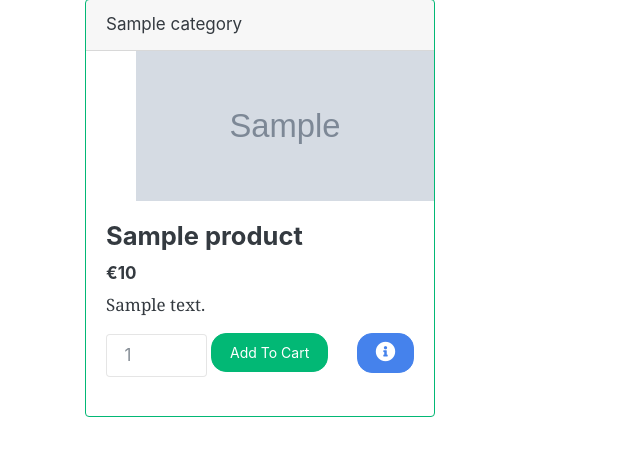
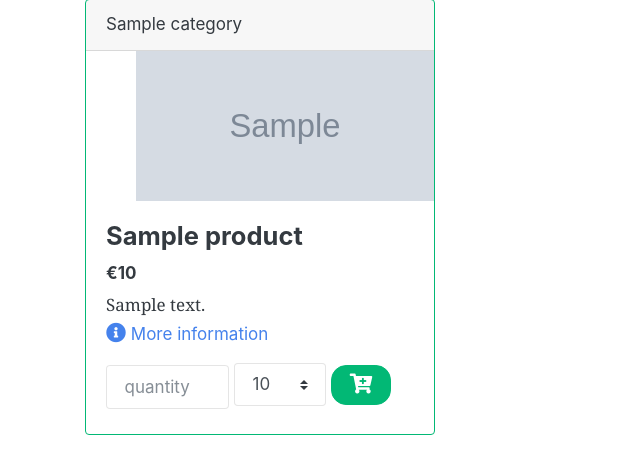
Before and after one commit to Code-Institute-Submissions/project-final-django, a Django app: template products/templates/products/show_products.html in a window 1280 px wide. Shown: the part 143-617 px from the top of the page, without its empty margins (0-640 px from the left). Run offline with Django 3.2, Linux system fonts and the light colour scheme; the template is opened without the code that fills it: most values are stand-ins (such as "Sample title", 1, 10 or a date in 2020); grey boxes marked "Sample" are stand-in pictures; some libraries are stand-ins or nearby versions.

Commit message:
added kg field to the product cards and updated function for product cart icon in navbar

```diff
--- a/cart/contexts.py
+++ b/cart/contexts.py
@@ -1,5 +1,4 @@
 
 def number_of_items_in_cart(request):
     cart = request.session.get('cart', {})
-    count = sum(cart.values())
-    return { 'number_of_items_in_cart': count }
+    return { 'number_of_items_in_cart': sum([v['quantity'] for v in cart.values()]) }
--- a/cart/views.py
+++ b/cart/views.py
@@ -16,7 +16,7 @@ def add_to_cart(request):
     print(weight)
 
     cart = request.session.get('cart', {})
-    cart[product_id] = cart.get(product_id, 0) + quantity
+    cart["{0}-{1}".format(product_id, weight)] = {'quantity': cart.get(product_id, 0) + quantity, 'weight': weight}
 
     request.session['cart'] = cart
     print(cart)
--- a/products/templates/products/show_products.html
+++ b/products/templates/products/show_products.html
@@ -22,18 +22,22 @@
                     <h4 class="card-title">{{product.name}}</h4>
                     <h6 class="pull-right">€{{product.price}}</h6>
                     <p class="card-text">{{product.description | truncatechars:115}}</p>
+                    <a href="{% url 'product_details' product.id%}" class="card-link"><i class="info-icon fas fa-info-circle"></i></span> More information</a>
 
                     <div class="row">
-                        <div class="form-group col-10">
+                        <div class="form-group col-12 product-card-form">
                             <form action="{% url 'add_to_cart' %}" method="post">
-                                <input type="number" class="form-control add-to-cart-input-field" name='quantity' placeholder="1" id="inputDefault"> {% csrf_token %}
+                                <input type="number" class="form-control add-to-cart-input-field" name='quantity' placeholder="quantity" id="inputDefault"> {% csrf_token %}
                                 <input type="hidden" name="id" value="{{product.id}}" />
-                                <input class="btn btn-success add-to-cart-button" type="submit" value="Add To Cart" />
+
+                                <select class="custom-select add-to-cart-kg-input" name="weight">
+                          {% for i in product.available_weights.all%} <option value={{i}}>{{i}}</option> {% endfor %}
+                        </select>
+                                <button type="submit" class="btn btn-success add-to-cart-button"><i class="fas fa-cart-plus info-icon"></i></button>
+
                             </form>
                         </div>
-                        <div class="col-2">
-                            <a href="{% url 'product_details' product.id%}" class="btn btn-primary float-right" role="button"><span><i class="info-icon fas fa-info-circle"></i></span></a>
-                        </div>
+
                     </div>
 
                 </div>
--- a/static/css/style.css
+++ b/static/css/style.css
@@ -13,7 +13,7 @@
 
 .add-to-cart-kg-input {
     display: inline-block;
-    max-width: 40%;
+    max-width: 30%;
     margin-bottom: 8px;
 }
 
@@ -98,11 +98,17 @@
     height: 150px;
     padding-left: 50px;
 }
-
+.card-text {
+    margin-bottom: 5px;
+}
 .info-icon {
     font-size: 20px;
 }
 
+.product-card-form {
+    margin-top: 15px;
+    margin-bottom: 0px;
+}
 
 
 
```
